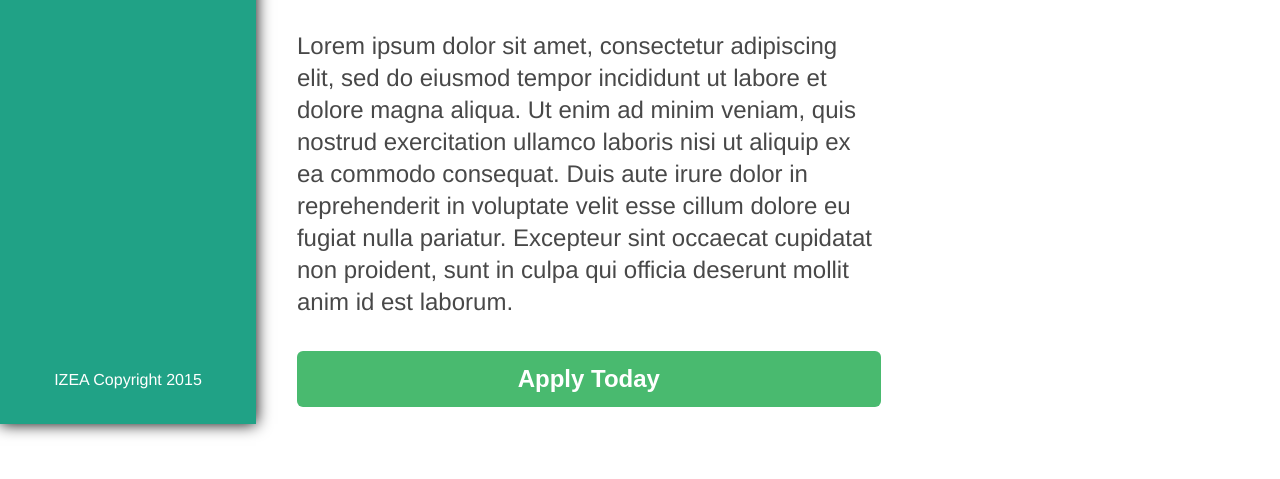
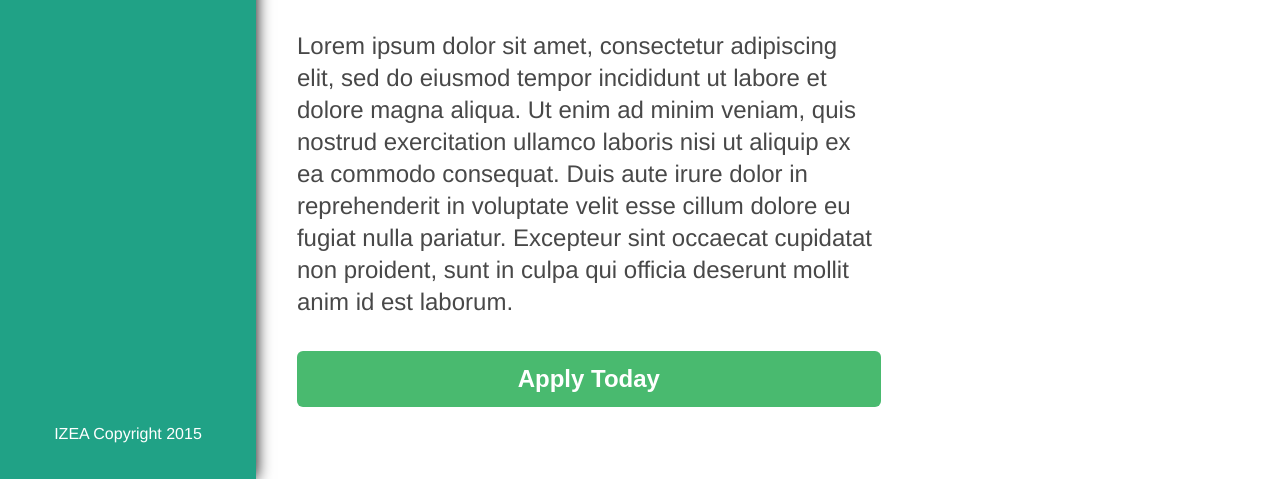
Before and after one commit to phillycc/IZEA_exercise, a website: page app/index.html in a window 1280 px wide. Shown: the part 321-800 px from the top of the page. Drawn offline with nearby package versions, Linux system fonts and the light colour scheme.

Commit message:
Sidebar height bug fix

```diff
--- a/app/assets/js/scripts.min.js
+++ b/app/assets/js/scripts.min.js
@@ -6,12 +6,4 @@
  * @version 1.1.0
  * Copyright 2013. MIT licensed.
  */
-(function ($, window, document, undefined) {
-
-  'use strict';
-
-  $(function () {
-    // FireShell
-  });
-
-})(jQuery, window, document);
+!function(a,b,c,d){"use strict";a(function(){})}(jQuery,window,document);
--- a/src/scss/modules/_defaults.scss
+++ b/src/scss/modules/_defaults.scss
@@ -1,14 +1,17 @@
-* {
-  box-sizing: border-box;
-  font-smoothing: antialiased;
-  text-rendering: optimizeLegibility;
+html {
+    min-height:100%;
+    position:relative
 }
 body {
-  font-size: 100%;
-  background: $color-white;
-  font-family: $font-body;
-  min-height:100%;
-  width:100%;
-  position:relative;
-  display:inline-block;
+   font-size: 100%;
+   background: $color-white;
+   font-family: $font-body;
+   height:100%;
+   width:100%;
+   display:inline-block;
 }
+* {
+   box-sizing: border-box;
+   font-smoothing: antialiased;
+   text-rendering: optimizeLegibility;
+}
--- a/src/scss/partials/_sidebar.scss
+++ b/src/scss/partials/_sidebar.scss
@@ -6,6 +6,8 @@
     left: 0px;
     bottom: 0px;
     position:absolute;
+    overflow:hidden;
+    z-index:-1;
     @include boxshadow(0, 0, 15px, #000);
     @include respond-to('mobile') {
         display: none;
```
Also changed, not shown: app/assets/css/style.min.css, 1 other file.
